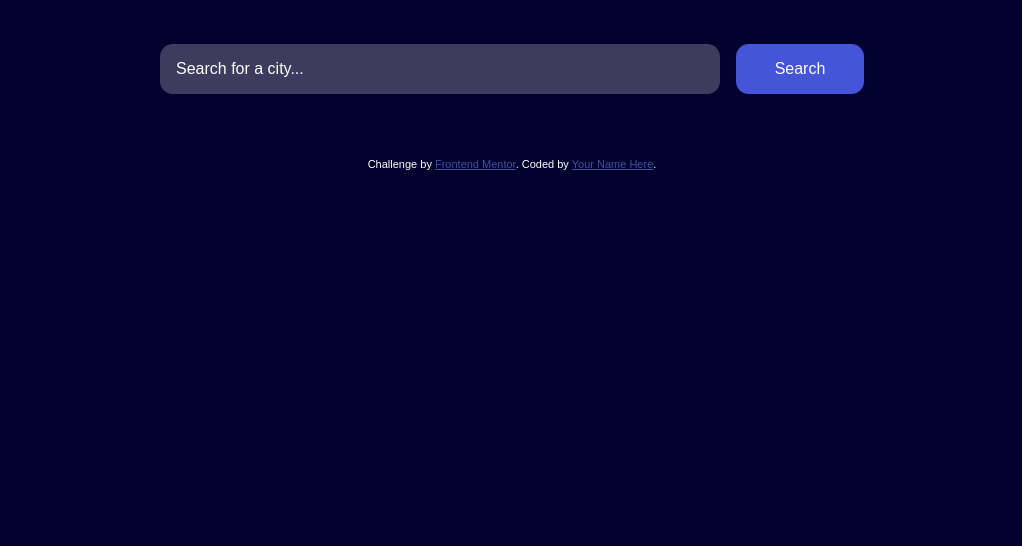
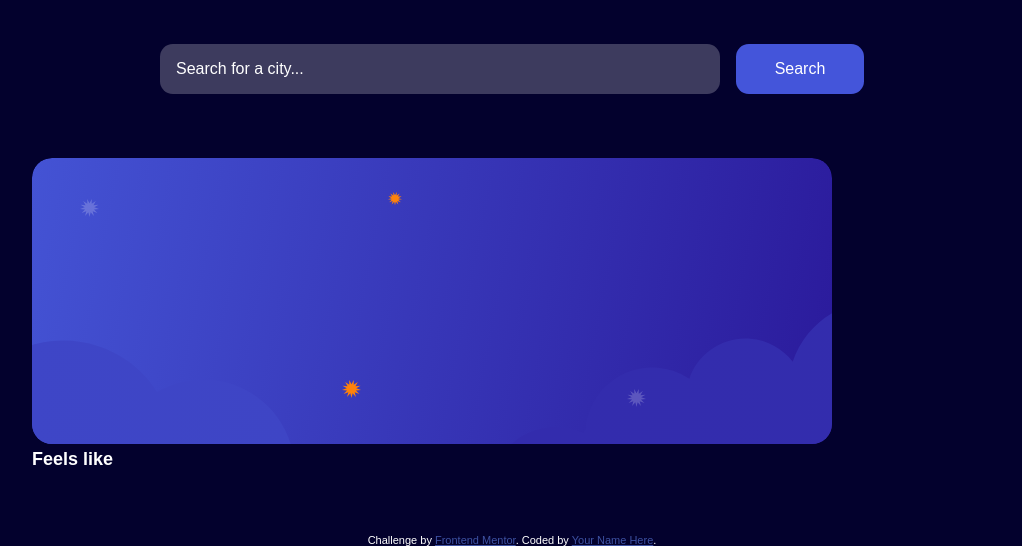
Before and after one commit to yacou-keita/weather-app-main, a plain HTML site: page index.html in a window 1280 px wide. Shown: the part 262-808 px from the top of the page, without its empty margins (128-1150 px from the left). Drawn offline with Linux system fonts and the light colour scheme; a web font is replaced by a local one.

Commit message:
wip:add information section

```diff
--- a/css/style.css
+++ b/css/style.css
@@ -60,6 +60,10 @@ main h1 {
   color: var(--neutral0);
 }
 
+.information {
+  margin-top: 4rem;
+}
+
 .attribution {
   font-size: 11px;
   text-align: center;
--- a/index.html
+++ b/index.html
@@ -26,7 +26,18 @@
     <h1>How's the sky looking today?</h1>
     <div class="search">
       <input type="search" placeholder="Search for a city...">
-  <button type="button">Search</button>
+      <button type="button">Search</button>
+    </div>
+    <div class="information">
+      <div>
+        <img src="./assets/images/bg-today-large.svg" alt="bg">
+        <section>
+          <article>
+            <h4>Feels like</h4>
+          </article>
+        </section>
+      </div>
+      <div></div>
     </div>
   </main>
 
```
Also changed, not shown: text.html (+1 -1 lines).
